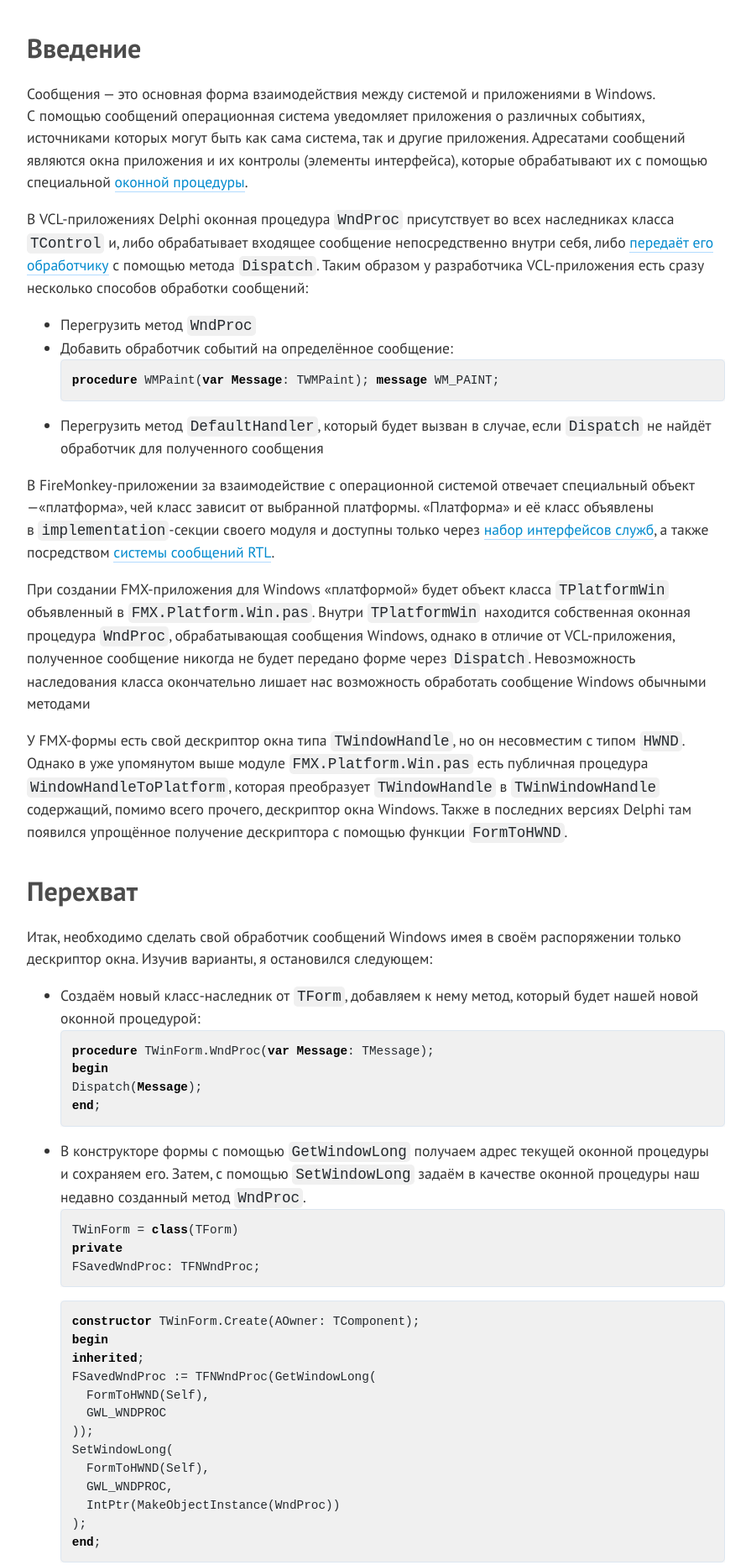
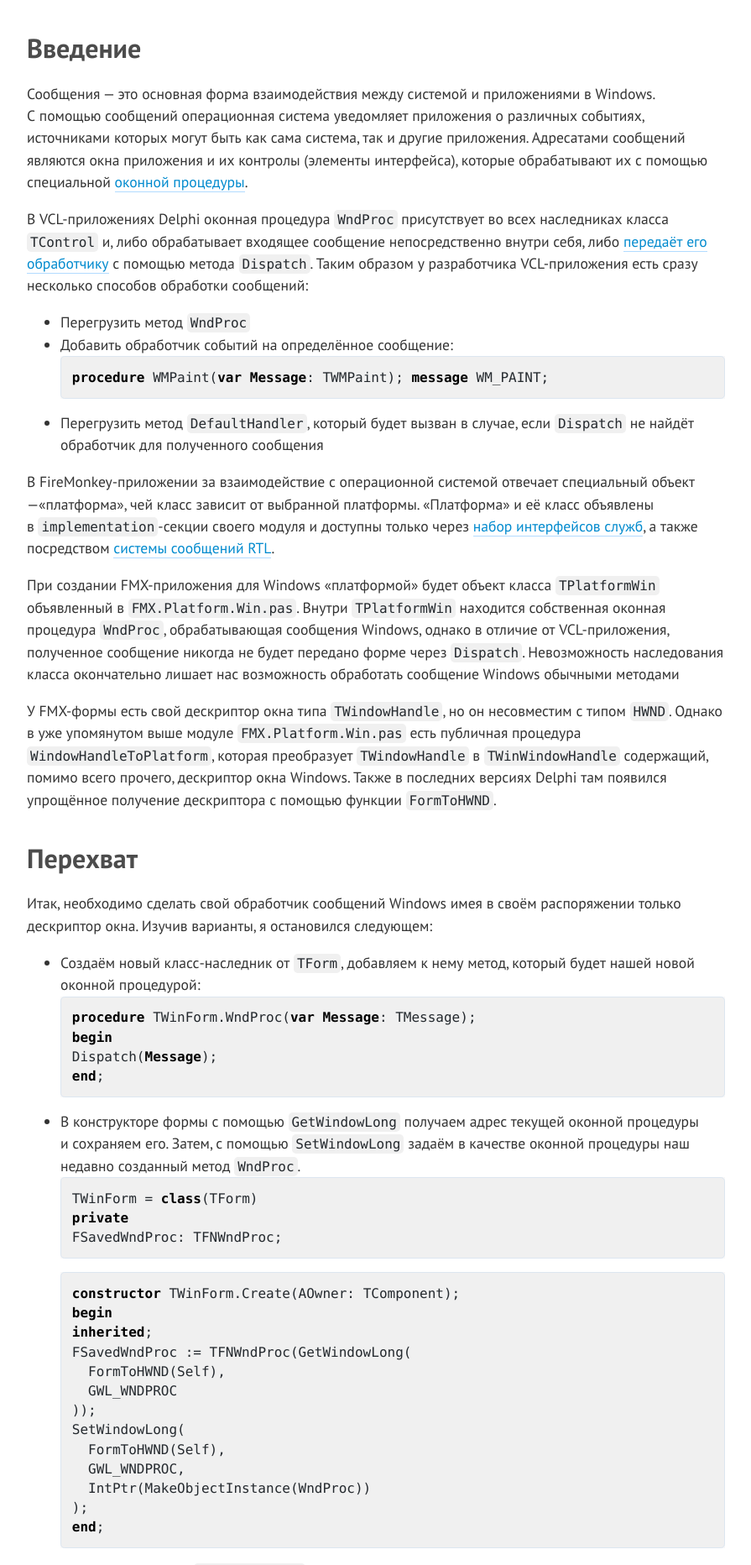
Before and after one commit to dmitryilyn/dmitryilyn.github.io, a Jekyll site: the page built from index.md, in a window 1280 px wide. Shown: the part 436-2300 px from the top of the page at 84% size, without its empty margins (192-1087 px from the left). Built offline with Jekyll 4.4.1, drawn with Linux system fonts in a browser that asks for light colours; our own code applies the rules of GitHub Pages for plain Markdown files; the repository's description, which GitHub fills in, is left out.

Commit message:
test 12.2:

```diff
--- a/_sass/jekyll-theme-cayman.scss
+++ b/_sass/jekyll-theme-cayman.scss
@@ -212,7 +212,7 @@
 
   code {
     padding: 2px 4px;
-    font-family: 1.1rem Consolas, "Liberation Mono", Menlo, Courier, monospace;
+    font: 1rem Consolas, "Liberation Mono", Menlo, Courier, monospace;
     color: $code-text-color;
     background-color: $code-bg-color;
     border-radius: 0.3rem;
@@ -222,7 +222,7 @@
     padding: 0.8rem;
     margin-top: 0;
     margin-bottom: 1rem;
-    font: 1.1rem Consolas, "Liberation Mono", Menlo, Courier, monospace;
+    font: 1rem Consolas, "Liberation Mono", Menlo, Courier, monospace;
     color: $code-text-color;
     word-wrap: normal;
     background-color: $code-bg-color;
@@ -232,7 +232,7 @@
     > code {
       padding: 0;
       margin: 0;
-      font-size: 0.9rem;
+      font-size: 1rem;
       color: $code-text-color;
       word-break: normal;
       white-space: pre;
```
